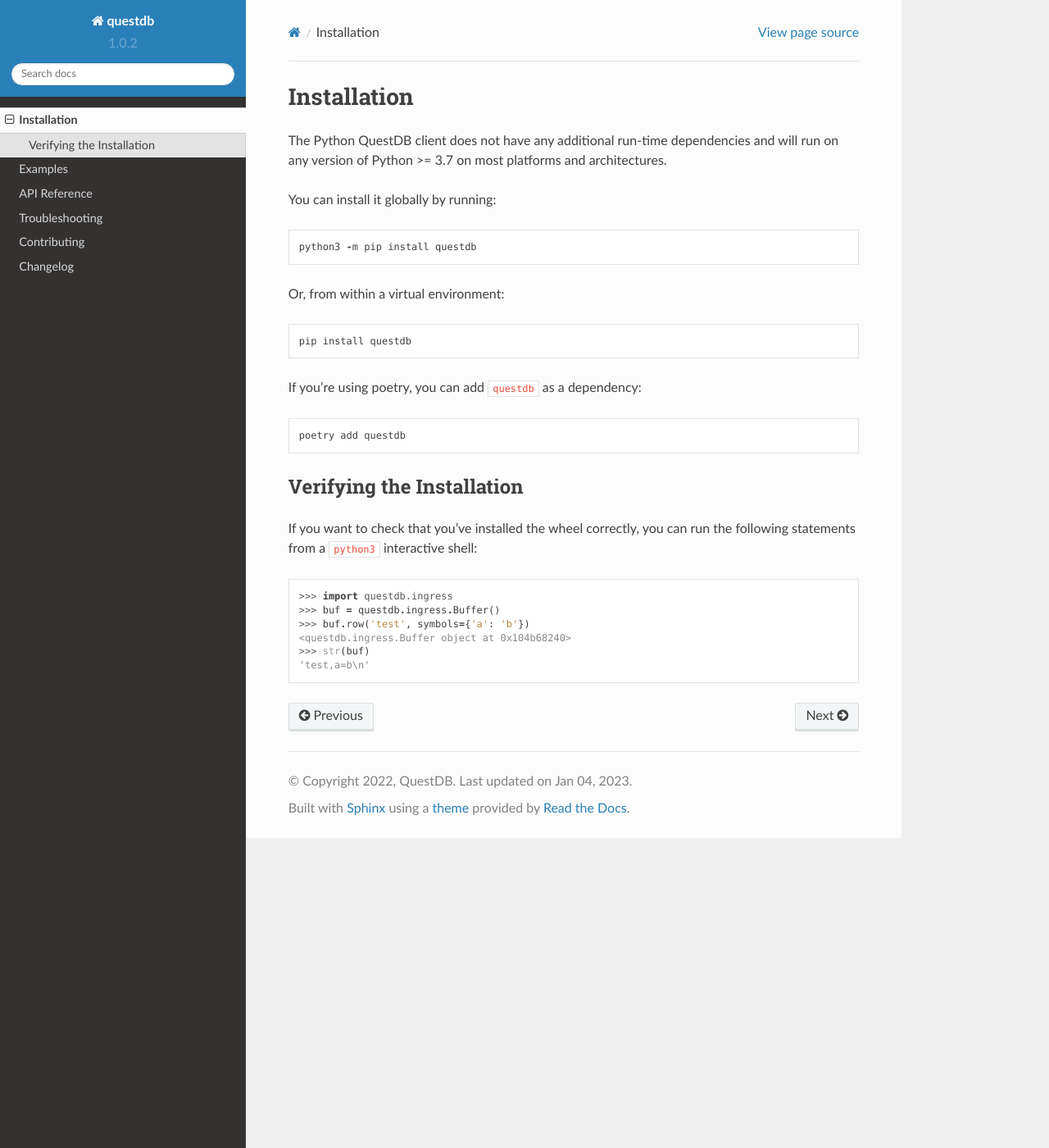
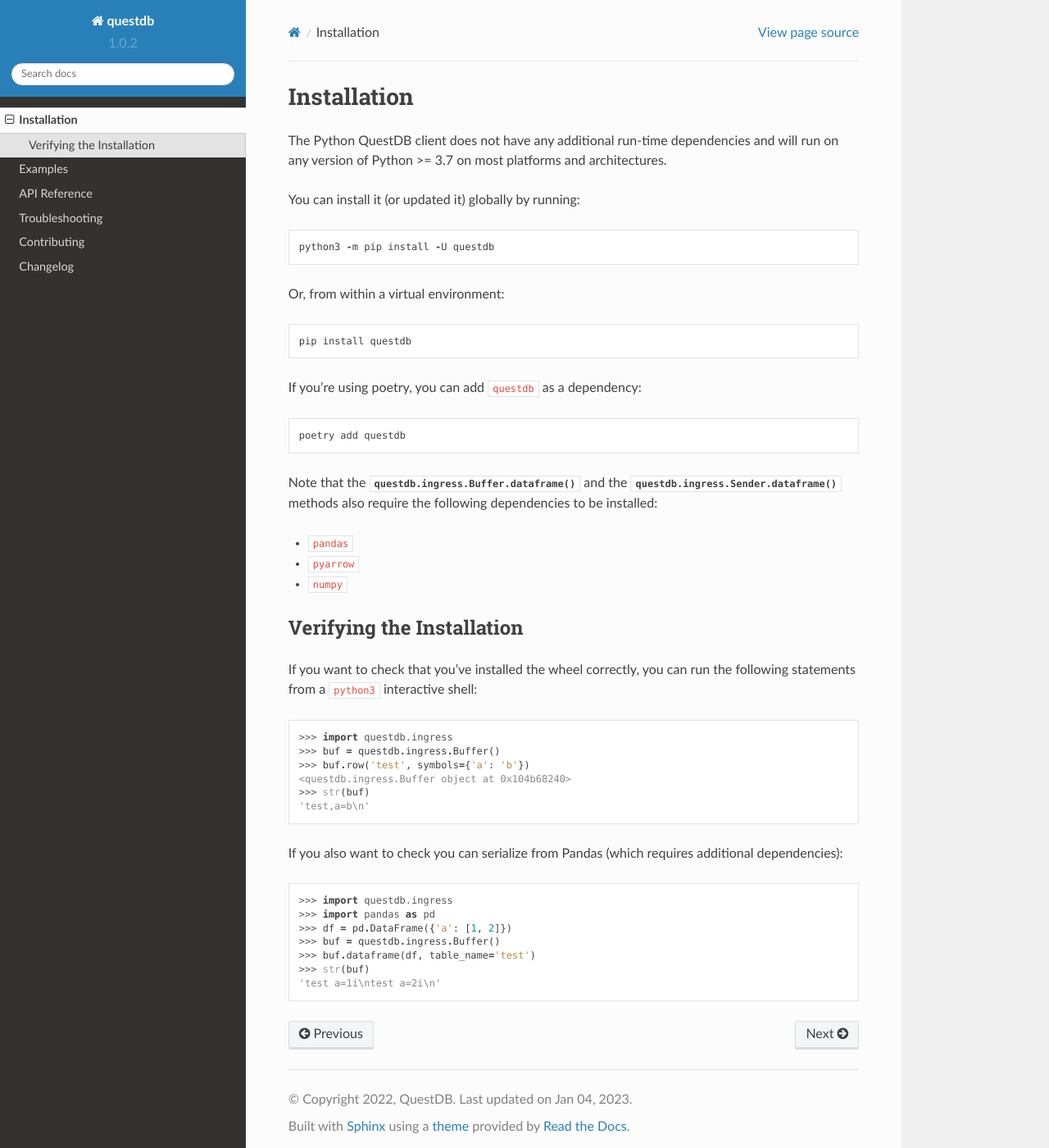
Before and after one commit to questdb/py-questdb-client, a Sphinx documentation site: the page built from docs/installation.rst, in a window 1280 px wide and 1400 px high. Shown: the whole window at 82% size. Built offline with Sphinx 7.4.7 and the Read the Docs theme 2.0.0, drawn with Linux system fonts in a browser that asks for light colours.

Commit message:
Improved docs.

```diff
--- a/docs/installation.rst
+++ b/docs/installation.rst
@@ -5,9 +5,9 @@
 The Python QuestDB client does not have any additional run-time dependencies and
 will run on any version of Python >= 3.7 on most platforms and architectures.
 
-You can install it globally by running::
+You can install it (or updated it) globally by running::
 
-    python3 -m pip install questdb
+    python3 -m pip install -U questdb
 
 
 Or, from within a virtual environment::
@@ -18,6 +18,15 @@
 If you're using poetry, you can add ``questdb`` as a dependency::
 
     poetry add questdb
+
+
+Note that the :func:`questdb.ingress.Buffer.dataframe` and the
+:func:`questdb.ingress.Sender.dataframe` methods also require the following
+dependencies to be installed:
+
+* ``pandas``
+* ``pyarrow``
+* ``numpy``
 
 
 Verifying the Installation
@@ -34,3 +43,16 @@
     <questdb.ingress.Buffer object at 0x104b68240>
     >>> str(buf)
     'test,a=b\n'
+
+If you also want to check you can serialize from Pandas
+(which requires additional dependencies):
+
+.. code-block:: python
+
+    >>> import questdb.ingress
+    >>> import pandas as pd
+    >>> df = pd.DataFrame({'a': [1, 2]})
+    >>> buf = questdb.ingress.Buffer()
+    >>> buf.dataframe(df, table_name='test')
+    >>> str(buf)
+    'test a=1i\ntest a=2i\n'
```
Also changed, not shown: README.rst (+16 -0 lines), 1 other file.
